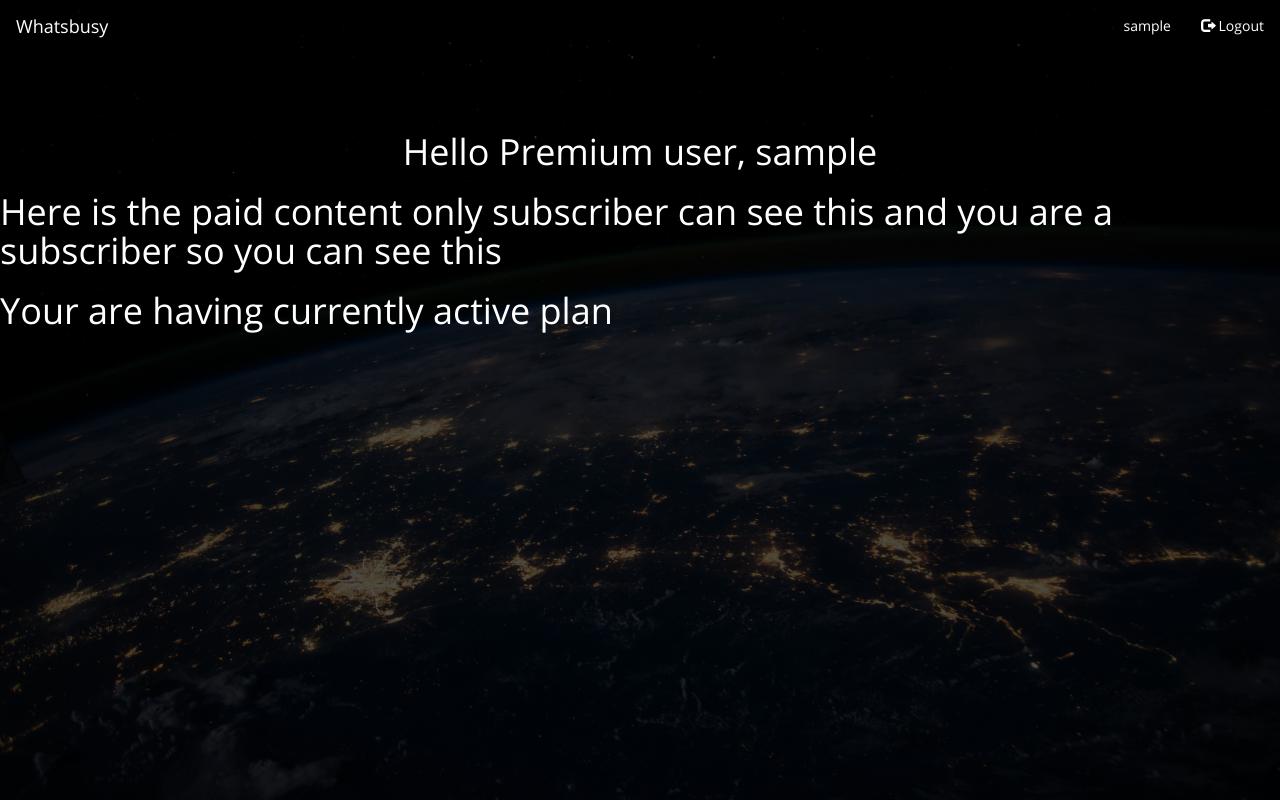
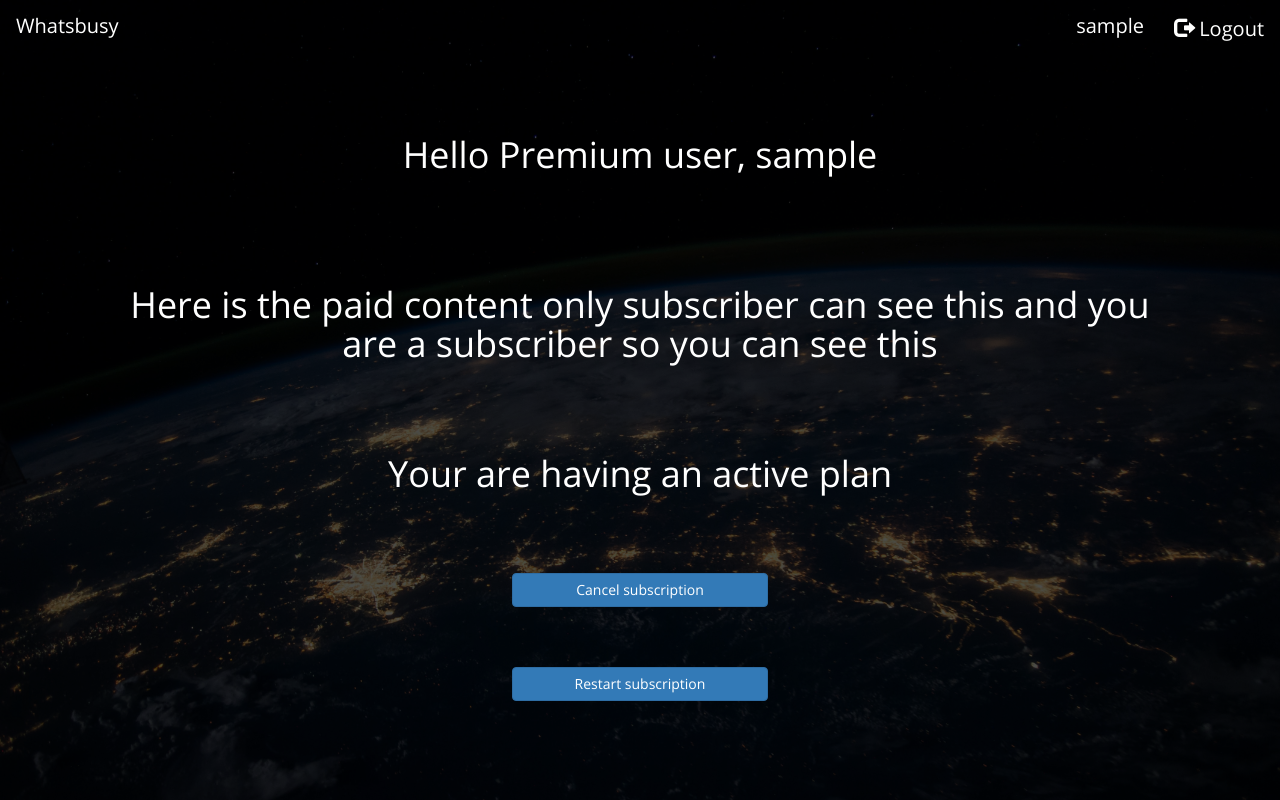
Before and after one commit to kenilpatel/Subscription-based-service-website, a Django app: page /whatsbusy/service/ in a window 1280 px wide. Run offline with Django 3.2, Linux system fonts and the light colour scheme; the visitor is signed in with stand-in values (Sample User, id 1); some libraries are stand-ins or nearby versions.

Commit message:
added payment using stripe

```diff
--- a/service/admin.py
+++ b/service/admin.py
@@ -1,5 +1,6 @@
 from django.contrib import admin
-from .models import Service
+from .models import Service, Subscriber
 # Register your models here.
 
 admin.site.register(Service)
+admin.site.register(Subscriber)
--- a/service/static/whatsbusy.css
+++ b/service/static/whatsbusy.css
@@ -1,6 +1,21 @@
 h4.error
 {
   color: orange;
+}
+.cancel_button
+{
+  width:80%;
+  margin:auto;
+  text-align:center;
+}
+.service
+{
+  width:80%;
+  margin: auto;
+}
+.navclass
+{
+  font-size: 20px;
 }
 .rform
 {
--- a/service/templates/navbar.html
+++ b/service/templates/navbar.html
@@ -13,10 +13,12 @@
 	</head>
 
 	<body>
+		<div class="navclass">
+
 			<nav class="navbar navbar-transparent">
 		      <div class="container-fluid">
 		        <div class="navbar-header">
-	          <a class="navbar-brand" href="{% url 'home' %}">Whatsbusy</a>
+		          <a class="navbar-brand" href="{% url 'home' %}" style="font-size:20px">Whatsbusy</a>
 		        </div>
 		        {% if request.user.is_authenticated %}
 		        	<ul class="nav navbar-nav navbar-right">
@@ -34,6 +36,7 @@
 
 		      </div>
 		    </nav>
+		</div>
 
 	    {% block content %}
         {% endblock %}
--- a/service/templates/service.html
+++ b/service/templates/service.html
@@ -1,11 +1,43 @@
 {% extends "navbar.html" %}
 
 {% block content %}
-<br>
-<br>
-<h1 class="greet" style="text-align: center;"> Hello Premium user, {{request.user}}</h1>
+	<br>
+	<br>
+	<h1 class="greet" style="text-align: center;"> Hello Premium user, {{request.user}}</h1>
+	<br>
+	<br>
+	<br>
+	<br>
+	<div class="service" style="text-align: center;"><h1>Here is the paid content only subscriber can see this and you are a subscriber so you can see this</h1></div>
+	<br>
+	<br>
+	<br>
+	<div class="subscription-detail" style="text-align: center;"><h1>Your are having an active plan<h1></div>
+		<br>
+		<br>
+		<br>
+	<div class="cancel_button"><button type="button" class="btn btn-primary" onclick="myFunction()">Cancel subscription</button></div>
+		<br>
+		<br>
+		<br>
+	<div class="cancel_button"><button type="button" class="btn btn-primary" onclick="myFunction1()">Restart subscription</button></div>
 
-<div class="service"><h1>Here is the paid content only subscriber can see this and you are a subscriber so you can see this</h1></div>
+	<script>
+	function myFunction() {
+	  var x = confirm("Are you really sure you want to cancel subscription!");
+	  if(x==true)
+	  {
+	  	window.location.replace("cancel/");
+	  }
 
-<div class="subscription-detail"><h1>Your are having currently active plan<h1></div>
+	}
+	function myFunction1() {
+	  var x = confirm("Are you really sure you want to restart subscription!");
+	  if(x==true)
+	  {
+	  	window.location.replace("restart/");
+	  }
+
+	}
+	</script>
 {% endblock %}
--- a/service/urls.py
+++ b/service/urls.py
@@ -1,6 +1,6 @@
 from django.contrib import admin
 from django.urls import path, reverse, re_path
-from .views import Home, Login, Logout, Product, CheckOut, User_service
+from .views import Home, Login, Logout, Product, CheckOut,User_service, Cancel,Restart
 from django_registration.backends.one_step.views import RegistrationView
 urlpatterns = [
     path('home/', Home.as_view(), name='home'),
@@ -38,4 +38,14 @@ urlpatterns = [
         CheckOut.as_view(),
         name='checkout'
     ),
+    re_path(
+        r'.*cancel/',
+        Cancel.as_view(),
+        name='cancel'
+    ),
+    re_path(
+        r'.*restart/',
+        Restart.as_view(),
+        name='restart'
+    ),
 ]
--- a/service/views.py
+++ b/service/views.py
@@ -1,11 +1,14 @@
 from django.shortcuts import render, redirect
 from django.views.generic.base import TemplateView
-from .models import Service as srv
+from .models import Service as srv, Subscriber
 from django.contrib import messages
 from django.contrib.auth import authenticate, logout, login
 from django.contrib.auth.decorators import login_required
 from django.utils.decorators import method_decorator
-
+from django.conf import settings
+import stripe
+import time
+stripe.api_key = settings.STRIPE_API_KEY
 # Create your views here.
 
 
@@ -93,8 +96,63 @@ class Product(TemplateView):
 
 
 class CheckOut(TemplateView):
-    template = "home.html"
 
     @method_decorator(login_required(login_url="login/"))
     def post(self, request):
-        return render(request, self.template, {})
+        stripe_customer = stripe.Customer.create(
+            email=request.user.email, source=request.POST['stripeToken'])
+        plan = 'price_1H6O7TBfWC4lPABgcU5AD5CA'
+        subscription = stripe.Subscription.create(customer=stripe_customer.id,
+                                                  items=[{'plan': plan}],
+                                                  trial_end=1595728813,)
+        customer = Subscriber()
+        customer.user = request.user
+        customer.stripeid = stripe_customer.id
+        customer.membership = True
+        customer.cancel_at_period_end = False
+        customer.stripe_subscription_id = subscription.id
+        customer.save()
+        return redirect("service")
+
+    def get(self, request):
+        return redirect("home")
+
+
+class Cancel(TemplateView):
+    @method_decorator(login_required(login_url="login/"))
+    def get(self, request):
+        print("cancel subscription")
+        customer = Subscriber.objects.get(user=request.user)
+        print(customer)
+        if(customer):
+            subscription = stripe.Subscription.retrieve(
+                customer.stripe_subscription_id)
+            subscription.cancel_at_period_end = True
+            subscription.save()
+            # ts = time.time()
+            # trial_end = subscription.trial_end
+            # if(ts > trial_end):
+            #     print("trial is end")
+            # else:
+            #     print("currently in trial")
+            return redirect("service")
+        else:
+            return redirect("service")
+
+
+class Restart(TemplateView):
+    @method_decorator(login_required(login_url="login/"))
+    def get(self, request):
+        print("restart subscription")
+        customer = Subscriber.objects.get(user=request.user)
+        if(customer):
+            subscription = stripe.Subscription.retrieve(
+                customer.stripe_subscription_id)
+            if(subscription):
+                subscription.cancel_at_period_end = False
+                subscription.save()
+                return redirect("service")
+            else:
+                return redirect("products")
+        else:
+            return redirect("products")
--- a/whatsbusy/settings.py
+++ b/whatsbusy/settings.py
@@ -21,6 +21,9 @@ BASE_DIR = os.path.dirname(os.path.dirname(os.path.abspath(__file__)))
 
 # SECURITY WARNING: keep the secret key used in production secret!
 SECRET_KEY = '@cmj93s6qtyp2o08@ihy)t0sg@+-=i$c5=9cx&k+_z+08f^z%h'
+
+STRIPE_API_KEY = "sk_test_51H5ymuBfWC4lPABg4dF3tvjbresBag4eenwH\
+20hJH99qyPo6dOCPFfVUsuzuNUjlrrHP1E5akp2fKihyAilxHjQ600xhgVOQoE"
 
 # SECURITY WARNING: don't run with debug turned on in production!
 DEBUG = True
```
Also changed, not shown: service/models.py (+11 -2 lines), service/migrations/0002_subscriber.py (added). Lines whose indentation alone changed are shown as unchanged.
